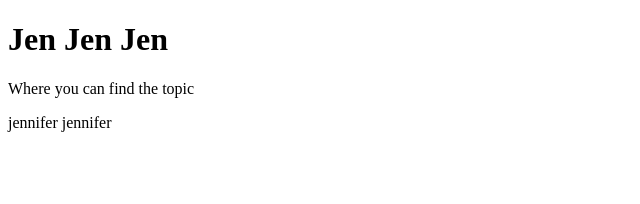
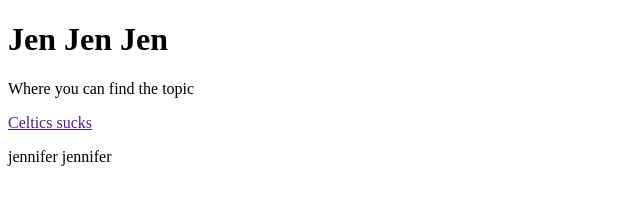
Before and after one commit to CloudLun/git-try, a plain HTML site: page index.html in a window 1280 px wide. Shown: the whole page, without its empty margins (0-640 px from the left). Drawn offline with Linux system fonts and the light colour scheme.

Commit message:
add href

```diff
--- a/index.html
+++ b/index.html
@@ -13,6 +13,7 @@
     <section>
         <p>Where you can find the topic</p>
     </section>
+    <a href=""> Celtics sucks</a>
     <p>jennifer jennifer</p>
 </body>
 </html>
```
